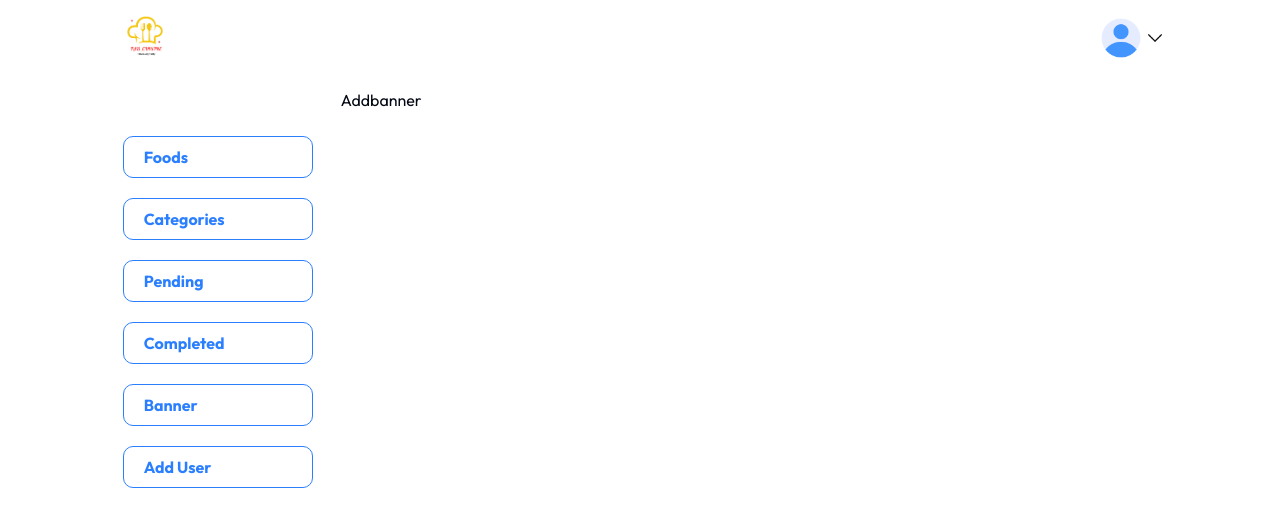
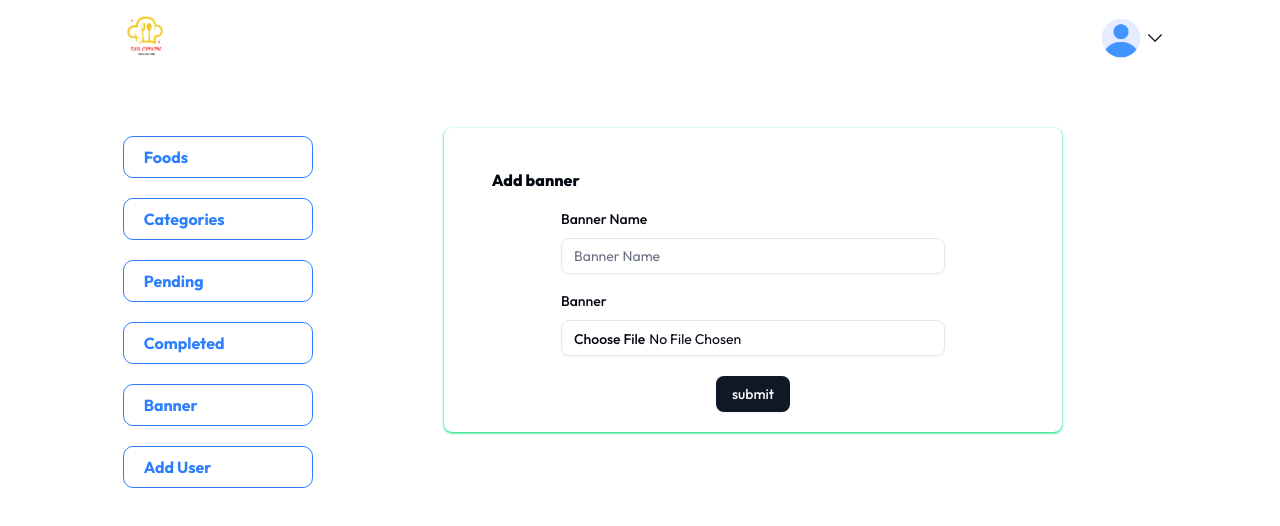
Before and after one commit to wetwan/fabAdmin, a React (Vite) app: page /addbanner in a window 1280 px wide. Shown: the top 526 px of the page. Built offline with nearby package versions, Linux system fonts and the light colour scheme; no server answers; sample sign-in values are in the browser's storage.

Commit message:
banner is fechted , added banner is comfir with cloudnary,

```diff
--- a/package.json
+++ b/package.json
@@ -16,6 +16,7 @@
     "@radix-ui/react-label": "^2.1.7",
     "@radix-ui/react-select": "^2.2.5",
     "@radix-ui/react-slot": "^1.2.3",
+    "axios": "^1.10.0",
     "class-variance-authority": "^0.7.1",
     "clsx": "^2.1.1",
     "firebase": "^11.10.0",
--- a/src/pages/Addbanner.tsx
+++ b/src/pages/Addbanner.tsx
@@ -1,7 +1,93 @@
-import React from "react";
+/* eslint-disable @typescript-eslint/no-unused-vars */
+import { Button } from "@/components/ui/button";
+import { Input } from "@/components/ui/input";
+import React, { useState } from "react";
+import axios from "axios";
+import { toast } from "react-toastify";
+import { Label } from "@/components/ui/label";
+import { addDoc, collection } from "firebase/firestore";
+import { db } from "../../config/Firebase";
+import { useNavigate } from "react-router";
 
 const Addbanner = () => {
-  return <div>Addbanner</div>;
+  const [banner, setBanner] = useState<File | null>(null);
+  const [name, setName] = useState<string>("");
+  const [uploading, setUploading] = useState(false);
+  const navigate = useNavigate();
+  const uploadImageToCloudinary = async (file: File): Promise<string> => {
+    const formData = new FormData();
+    formData.append("file", file);
+    formData.append("upload_preset", "martin");
+
+    try {
+      const response = await axios.post(
+        "https://api.cloudinary.com/v1_1/dlu80k3sn/image/upload",
+        formData
+      );
+      return response.data.secure_url;
+    } catch (error) {
+      toast.error("Cloudinary upload failed");
+      throw new Error("Image upload failed");
+    }
+  };
+
+  const handleSubmit = async (e: React.FormEvent) => {
+    e.preventDefault();
+
+    if (!banner) {
+      toast.error("Please select a banner image first.");
+      return;
+    }
+
+    try {
+      setUploading(true);
+      const imageUrl = await uploadImageToCloudinary(banner);
+
+      await addDoc(collection(db, "slider"), {
+        name: name,
+        imageUrl: imageUrl,
+      });
+      navigate("/banner");
+      toast.success("Banner uploaded successfully!");
+    } catch (error) {
+      console.error("Upload failed:", error);
+      alert("Upload failed. Please try again.");
+    } finally {
+      setUploading(false);
+    }
+  };
+
+  return (
+    <div className="w-3/4 mx-auto shadow shadow-green-400 p-5 rounded-md mt-10">
+      <h2 className="my-5 ml-7 font-extrabold">Add banner </h2>
+      <form
+        onSubmit={handleSubmit}
+        className="flex flex-col gap-5 justify-center items-center"
+      >
+        <div className="grid w-full max-w-sm items-center gap-3">
+          <Label htmlFor="baner">Banner Name</Label>
+          <Input
+            type="text"
+            id="baner"
+            placeholder="banner name"
+            className="focus-visible:border-2 focus-visible:border-green-400 focus-visible:ring-[0px] capitalize "
+            value={name}
+            onChange={(e) => setName(e.target.value)}
+          />
+        </div>
+        <div className="grid w-full max-w-sm items-center gap-3">
+          <Label htmlFor="firstname">Banner</Label>
+          <Input
+            type="file"
+            className="focus-visible:border-2 focus-visible:border-green-400 focus-visible:ring-[0px] capitalize "
+            onChange={(e) => setBanner(e.target.files?.[0] || null)}
+          />
+        </div>
+
+        <Button disabled={uploading}> submit</Button>
+      </form>
+    </div>
+  );
 };
 
 export default Addbanner;
--- a/src/pages/Banners.tsx
+++ b/src/pages/Banners.tsx
@@ -1,8 +1,12 @@
 /* eslint-disable @typescript-eslint/no-explicit-any */
 /* eslint-disable @typescript-eslint/no-unused-vars */
+import { Button } from "@/components/ui/button";
 import { db } from "../../config/Firebase";
-import { collection, getDocs, query } from "firebase/firestore";
+import { collection, deleteDoc, doc, getDocs, query } from "firebase/firestore";
 import { useEffect, useState } from "react";
+import { Link } from "react-router";
+import { ArchiveX, ChevronRightIcon, Delete, DeleteIcon } from "lucide-react";
+import { toast } from "react-toastify";
 
 interface banner {
   id: string;
@@ -27,18 +31,56 @@ const Banners = () => {
     setIsLoading(false);
   };
 
-  console.log(slider);
+  const Delete = async (id: string) => {
+    const confirmed = window.confirm(
+      "Are you sure you want to delete this banner?"
+    );
+    if (!confirmed) return;
+
+    try {
+      const productDoc = doc(db, "slider", id);
+      await deleteDoc(productDoc);
+      toast.success("Banner deleted successfully");
+    } catch (error) {
+      console.error("Error deleting banner:", error);
+      toast.error("Failed to delete banner");
+    }
+  };
   useEffect(() => {
     getSlider();
   }, []);
 
   return (
-    <div className="flex ">
-      {slider.map((item) => (
-        <div key={item.id}>
-          <img src={item.imageUrl} width={100} height={100} />
-        </div>
-      ))}
+    <div>
+      <div className="flex justify-between items-center my-5">
+        <h1 className="capitalize font-bold text-xl">banners</h1>
+        <Button variant="outline" asChild>
+          <Link to="/addbanner">Add Banner</Link>
+        </Button>
+      </div>
+      <div className="flex items-center gap-2 ">
+        {slider.map((item) => (
+          <div
+            key={item.id}
+            className="w-[200px] h-[200px] rounded-2xl relative overflow-hidden"
+          >
+            <img
+              src={item.imageUrl}
+              width={100}
+              height={100}
+              className="w-full h-full overflow-hidden object-center"
+            />
+            <Button
+              variant="secondary"
+              size="icon"
+              className="size-8 absolute bottom-2 right-2 bg-red-600"
+              onClick={() => Delete(item.id)}
+            >
+              <ArchiveX className="text-white" />
+            </Button>
+          </div>
+        ))}
+      </div>
     </div>
   );
 };
```
Also changed, not shown: 1 other file (tests, documents, lock files or other folders).
